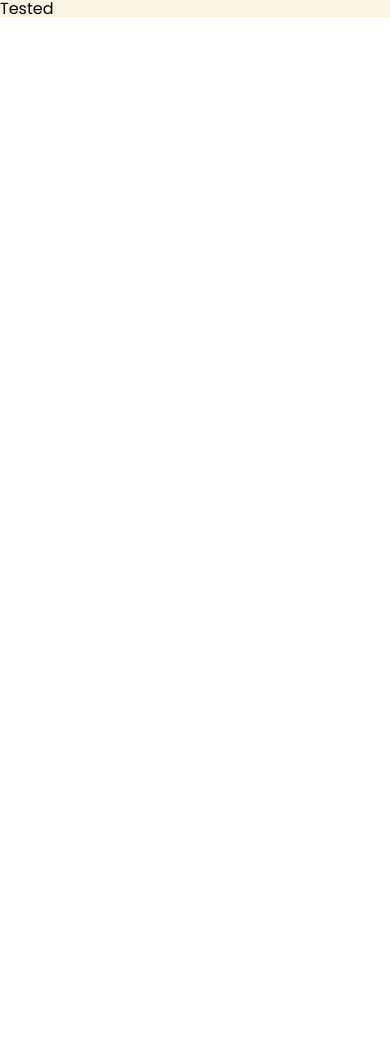
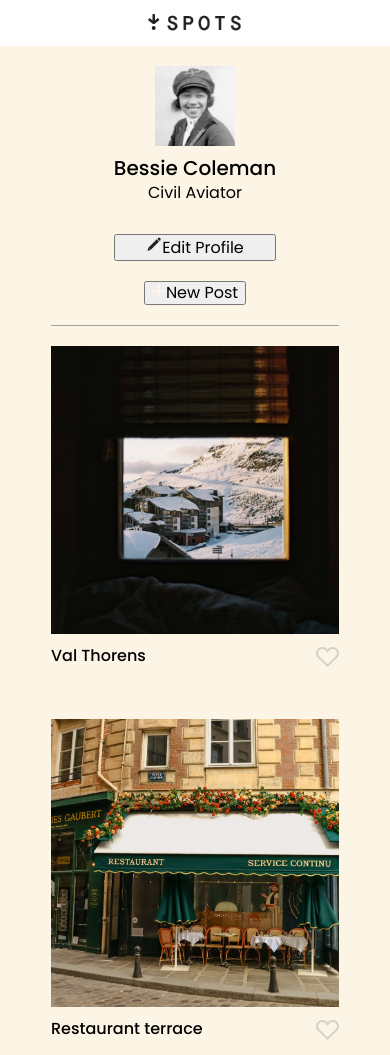
Before and after one commit to amannan88/se_project_spots, a plain HTML site: page index.html in a window 390 px wide. Shown: the top 1055 px of the page. Before the commit the page ends 844 px from the top, so only its background shows below. Drawn offline with Linux system fonts and the light colour scheme.

Commit message:
Spot Stage 2 Ver 00

```diff
--- /dev/null
+++ b/blocks/card.css
@@ -0,0 +1,40 @@
+.card__image {
+  width: 100%;
+  height: 413px;
+  object-fit: cover;
+  display: block;
+}
+
+.card__content {
+  display: flex;
+  align-items: center;
+  justify-content: space-between;
+}
+
+.card__title {
+  font-size: 20px;
+  font-weight: 500;
+  overflow: hidden;
+  text-overflow: ellipsis;
+  white-space: nowrap;
+  max-width: 353px;
+}
+
+.card__like-button {
+  background-image: url(../images/heart.svg);
+  width: 23px;
+  height: 20px;
+  border: none;
+  background-color: transparent;
+  opacity: 40%;
+}
+
+@media screen and (max-width: 627px) {
+  .card__image {
+    height: 288px;
+  }
+
+  .card__title {
+    font-size: 16px;
+  }
+}
--- /dev/null
+++ b/blocks/cards.css
@@ -0,0 +1,19 @@
+.cards {
+  padding-top: 20px;
+}
+
+.cards__list {
+  list-style-type: none;
+  padding: 0;
+  margin: 0;
+  display: grid;
+  grid-template-columns: repeat(auto-fit, 413px);
+  justify-content: center;
+  gap: 40px 20px;
+}
+
+@media screen and (max-width: 627px) {
+  .cards__list {
+    grid-template-columns: repeat(auto-fit, 288px);
+  }
+}
--- /dev/null
+++ b/blocks/content.css
@@ -0,0 +1,3 @@
+.content {
+  padding: 0 20px;
+}
--- /dev/null
+++ b/blocks/header.css
@@ -0,0 +1,11 @@
+.header {
+  background-color: #fff;
+  padding: 10px 0;
+  display: flex;
+  justify-content: center;
+}
+
+.header__logo {
+  width: 94px;
+  height: 26px;
+}
--- a/blocks/page.css
+++ b/blocks/page.css
@@ -1,4 +1,10 @@
 .page {
   background-color: #fcf5e5;
   font-family: Poppins, Arial, Helvetica, sans-serif;
+  min-height: 100vh;
 }
+
+.page__section {
+  max-width: 1280px;
+  margin: 0 auto;
+}
--- /dev/null
+++ b/blocks/profile.css
@@ -0,0 +1,84 @@
+.profile {
+  display: flex;
+  padding: 34px 0 20px;
+  border-bottom: 1px rgba(33, 33, 33, 0.4) solid;
+}
+
+.profile__avatar {
+  width: 190px;
+  height: 190px;
+  margin-right: 20px;
+}
+
+.profile__column {
+  display: flex;
+  flex-direction: column;
+}
+
+.profile__name {
+  margin: 0 0 12px;
+  font-weight: 500;
+  font-size: 32px;
+  line-height: 1;
+  display: -webkit-box;
+  overflow: hidden;
+  text-overflow: ellipsis;
+  -webkit-line-clamp: 3;
+  -webkit-box-orient: vertical;
+  max-width: 420px;
+}
+
+.profile__description {
+  margin: 0;
+  display: -webkit-box;
+  overflow: hidden;
+  text-overflow: ellipsis;
+  -webkit-line-clamp: 3;
+  -webkit-box-orient: vertical;
+  max-width: 420px;
+}
+
+.profile__edit-button {
+  margin-top: auto;
+}
+
+.profile__add-button {
+  margin-left: auto;
+}
+
+@media screen and (max-width: 627px) {
+  .profile {
+    flex-direction: column;
+    max-width: 288px;
+    align-items: center;
+    text-align: center;
+    padding-top: 20px;
+  }
+
+  .profile__avatar {
+    margin-right: 0;
+    width: 80px;
+    height: 80px;
+    margin-bottom: 12px;
+  }
+
+  .profile__name {
+    font-size: 20px;
+    margin: 0 0 6px;
+    max-width: 288px;
+  }
+
+  .profile__description {
+    margin-bottom: 32px;
+    max-width: 288px;
+  }
+
+  .profile__column {
+    margin-bottom: 20px;
+  }
+
+  .profile__add-button {
+    margin: 0;
+    max-width: 100%;
+  }
+}
--- a/index.html
+++ b/index.html
@@ -18,11 +18,99 @@
   </head>
   <body>
     <div class="page">
-      Tested
-      <header class="header"></header>
+      <header class="header">
+        <img src="./images/logo.svg" alt="Spots logo" class="header__logo" />
+      </header>
       <main class="content">
-        <section class="profile"></section>
-        <section class="cards"></section>
+        <section class="profile page__section">
+          <img
+            src="./images/avatar.jpg"
+            alt="Profile Photo"
+            class="profile__avatar"
+          />
+          <div class="profile__column">
+            <h1 class="profile__name">Bessie Coleman</h1>
+            <p class="profile__description">Civil Aviator</p>
+            <button class="profile__edit-button">
+              <img src="./images/pencil.svg" alt="Pencil icon" />Edit Profile
+            </button>
+          </div>
+          <button type="button" class="profile__add-button">
+            <img src="./images/plus.svg" alt="Plus icon" />New Post
+          </button>
+        </section>
+        <section class="cards page__section">
+          <ul class="cards__list">
+            <li class="card">
+              <img
+                src="./images/1-photo-by-moritz-feldmann-from-pexels.jpg"
+                alt="Val Thorens"
+                class="card__image"
+              />
+              <div class="card__content">
+                <h2 class="card__title">Val Thorens</h2>
+                <button type="button" class="card__like-button"></button>
+              </div>
+            </li>
+            <li class="card">
+              <img
+                src="./images/2-photo-by-ceiline-from-pexels.jpg"
+                alt="Restaurant terrace"
+                class="card__image"
+              />
+              <div class="card__content">
+                <h2 class="card__title">Restaurant terrace</h2>
+                <button type="button" class="card__like-button"></button>
+              </div>
+            </li>
+            <li class="card">
+              <img
+                src="./images/3-photo-by-tubanur-dogan-from-pexels.jpg"
+                alt="An outdoor cafe"
+                class="card__image"
+              />
+              <div class="card__content">
+                <h2 class="card__title">An outdoor cafe</h2>
+                <button type="button" class="card__like-button"></button>
+              </div>
+            </li>
+            <li class="card">
+              <img
+                src="./images/4-photo-by-maurice-laschet-from-pexels.jpg"
+                alt="A very long bridge, over the forest"
+                class="card__image"
+              />
+              <div class="card__content">
+                <h2 class="card__title">
+                  A very long bridge, over the forest...
+                </h2>
+                <button type="button" class="card__like-button"></button>
+              </div>
+            </li>
+            <li class="card">
+              <img
+                src="./images/5-photo-by-van-anh-nguyen-from-pexels.jpg"
+                alt="Tunnel with morning light"
+                class="card__image"
+              />
+              <div class="card__content">
+                <h2 class="card__title">Tunnel with morning light</h2>
+                <button type="button" class="card__like-button"></button>
+              </div>
+            </li>
+            <li class="card">
+              <img
+                src="./images/6-photo-by-moritz-feldmann-from-pexels.jpg"
+                alt="Mountain house"
+                class="card__image"
+              />
+              <div class="card__content">
+                <h2 class="card__title">Mountain house</h2>
+                <button type="button" class="card__like-button"></button>
+              </div>
+            </li>
+          </ul>
+        </section>
       </main>
       <footer class="footer"></footer>
     </div>
--- a/pages/index.css
+++ b/pages/index.css
@@ -1,3 +1,8 @@
 @import url(../vendor/normalize.css);
 @import url(../vendor/fonts.css);
 @import url(../blocks/page.css);
+@import url(../blocks/header.css);
+@import url(../blocks/content.css);
+@import url(../blocks/profile.css);
+@import url(../blocks/cards.css);
+@import url(../blocks/card.css);
```
Also changed, not shown: images/heart.svg (added), images/logo.svg (added), images/pencil.svg (added), images/plus.svg (added).
